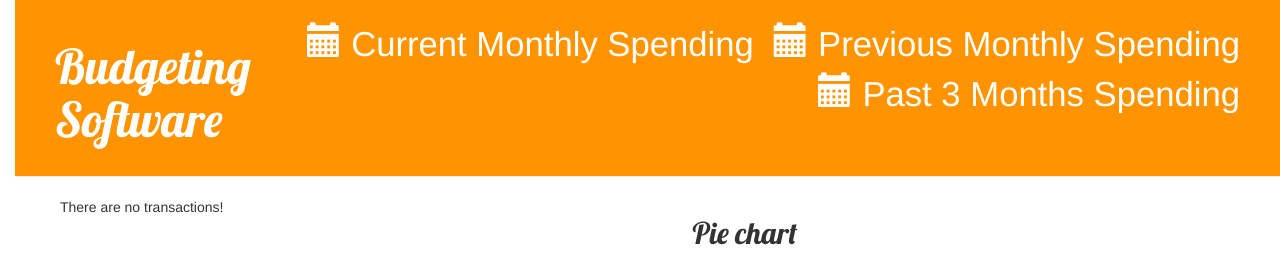
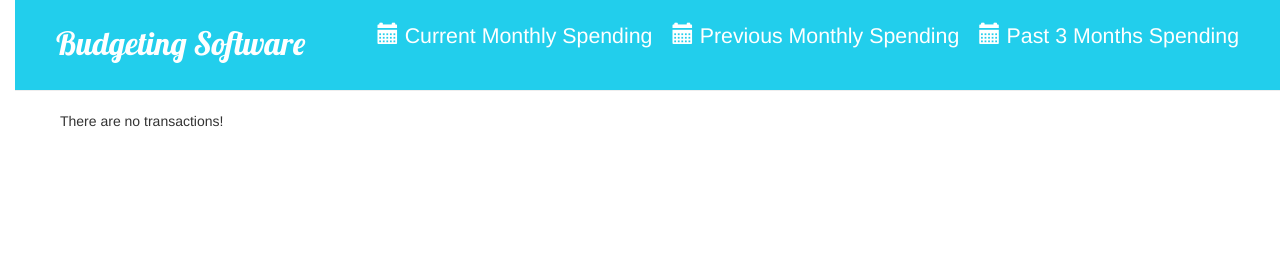
Before and after one commit to Rhoulhac/Django-budget-software, a Django app: a page that uses budget/templates/base.html in a window 1280 px wide. Shown: the top 260 px of the page. Run offline with Django 3.2, Linux system fonts and the light colour scheme; data that the repository does not hold is empty; some libraries are stand-ins or nearby versions.

Commit message:
CSS and UI changes

```diff
--- a/budget/static/css/budget.css
+++ b/budget/static/css/budget.css
@@ -1,31 +1,27 @@
-h1 a {
-    color: #FCA205;
-    font-family: 'Lobster';
-}
-
 body {
     padding-left: 15px;
 }
 
+.title {
+    color: #ffffff;
+    font-size: 24pt;
+    font-family: 'Lobster', cursive;
+    margin-right: 10px;
+}
+
+.navbar {
+    margin-bottom: 0px;
+}
+
 .page-header {
-    background-color: #ff9400;
+    background-color: #22CEEC;
     margin-top: 0;
     padding: 20px 20px 20px 40px;
 }
 
-.page-header h1, .page-header h1 a, .page-header h1 a:visited, .page-header h1 a:active {
-    color: #ffffff;
-    font-size: 36pt;
-    text-decoration: none;
-}
-
 .content {
-    margin-left: 40px;
-}
-
-h1, h2, h3, h4 {
-    font-family: 'Lobster', cursive;
-}
+    margin-left: 40px;/* bb */
+/./}
 
 .date {
     color: #828282;
@@ -42,7 +38,7 @@ h1, h2, h3, h4 {
 .top-menu, .top-menu:hover, .top-menu:visited {
     color: #ffffff;
     float: right;
-    font-size: 26pt;
+    font-size: 16pt;
     margin-right: 20px;
 }
 
--- a/budget/templates/base.html
+++ b/budget/templates/base.html
@@ -9,17 +9,20 @@
         <link rel="stylesheet" href="{% static 'css/budget.css' %}">
     </head>
     <body>
-        <div class="page-header">
+        <!--<div class="page-header">-->
+        <div class="m-b-1 page-header">
+            <nav class="navbar">
+                <a href="/" class="title">Budgeting Software</a>
+                <a href="{% url 'three-previous-months-spending' %}" class="top-menu">
+                    <span class="glyphicon glyphicon-calendar"></span> Past 3 Months Spending
+                </a>
                 <a href="{% url 'previous-month-spending' %}" class="top-menu">
                     <span class="glyphicon glyphicon-calendar"></span> Previous Monthly Spending
                 </a>
                 <a href="{% url 'current-month-spending' %}" class="top-menu">
                     <span class="glyphicon glyphicon-calendar"></span> Current Monthly Spending
                 </a>
-            <a href="{% url 'three-previous-months-spending' %}" class="top-menu">
-                <span class="glyphicon glyphicon-calendar"></span> Past 3 Months Spending
-            </a>
-            <h1><a href="/">Budgeting Software</a></h1>
+            </nav>
         </div>
         <div class="container-fluid">
             <div class="row">
--- a/budget/templates/budget/transaction_list.html
+++ b/budget/templates/budget/transaction_list.html
@@ -52,6 +52,7 @@
     </div>
 
     <div class="col-md-5 col-md-offset-1">
+        {% if filter %}
             {% if not input %}
                 <div>
                     {% for cat, nums in categories.items %}
@@ -66,10 +67,13 @@
                     {% endfor %}
                 </div>
             {% endif %}
+            {% if filter != 'pastthree' %}
                 <div>
                     <h2>Pie chart</h2>
                     <canvas id="myChart" width="400" height="400"></canvas>
                 </div>
+            {% endif %}
+        {% endif %}
     </div>
 
 
```
Lines whose indentation alone changed are shown as unchanged.
